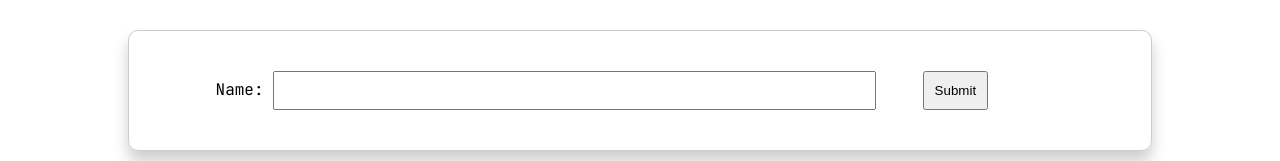
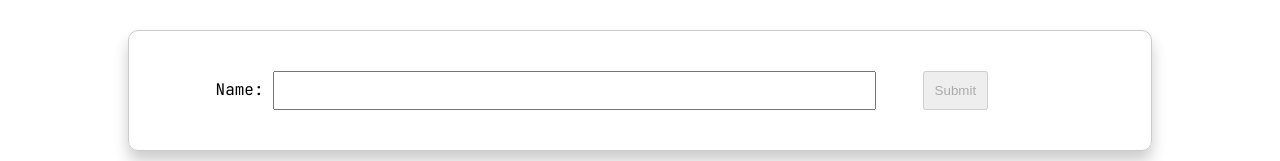
Before and after one commit to JasonWu73/es, a React (Vite) app in the folder vite-react/: page / in a window 1280 px wide. Shown: the top 161 px of the page. Built offline with nearby package versions, Linux system fonts and the light colour scheme.

Commit message:
Add from overlay validation

```diff
--- a/vite-react/src/components/form/SimpleInput.tsx
+++ b/vite-react/src/components/form/SimpleInput.tsx
@@ -7,6 +7,7 @@ export default function SimpleInput() {
     const [nameTouched, setNameTouched] = useState(false);
     const nameInvalid = name.trim().length === 0;
     const nameInputInvalid = nameInvalid && nameTouched;
+    const formInvalid = nameInvalid;
 
     function handleNameBlur() {
         setNameTouched(true);
@@ -34,10 +35,10 @@ export default function SimpleInput() {
             <div className={nameClasses}>
                 <label htmlFor="name">Name</label>
                 <input value={name} onChange={handleNameChange} onBlur={handleNameBlur} type="text" id="name"/>
-                {nameInputInvalid && <p className={classes.error}>Name is empty.</p>}
+                {nameInputInvalid && <p className={classes.error}>Name must not be empty.</p>}
             </div>
             <div className={classes['form-action']}>
-                <Button>Submit</Button>
+                <Button disabled={formInvalid}>Submit</Button>
             </div>
         </form>
     );
--- a/vite-react/src/components/ui/Button.tsx
+++ b/vite-react/src/components/ui/Button.tsx
@@ -2,12 +2,13 @@ import classes from './Button.module.scss';
 import {ReactNode} from "react";
 
 interface Props {
+    children: ReactNode;
     onClick?: () => void;
-    children: ReactNode;
+    disabled?: boolean;
 }
 
-export default function Button({onClick, children}: Props) {
+export default function Button({onClick, children, disabled}: Props) {
     return (
-        <button onClick={onClick} className={classes.btn}>{children}</button>
+        <button disabled={disabled} onClick={onClick} className={classes.btn}>{children}</button>
     );
 }
```
